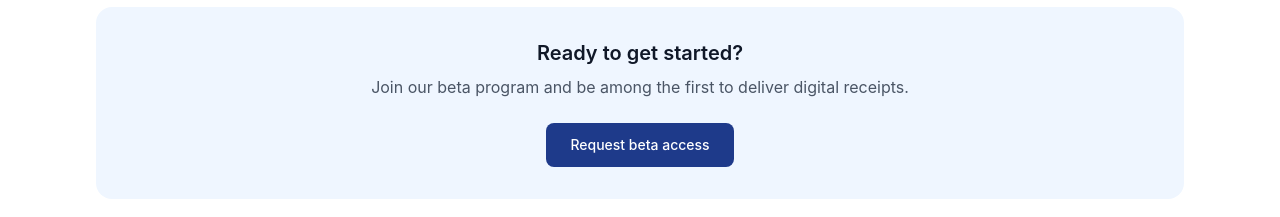
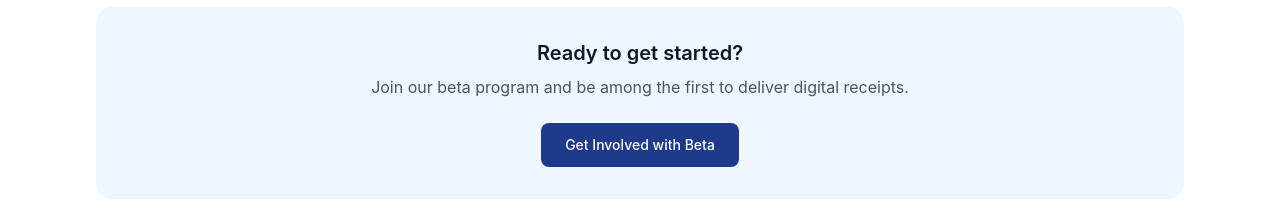
Before and after one commit to tjccapital/vero-site, a Next.js app: page /blog/drp-explained in a window 1280 px wide. Shown: the part 1100-1317 px from the top of the page. Built offline with nearby package versions, Linux system fonts and the light colour scheme.

Commit message:
Update blog CTA button text to 'Get Involved with Beta'

```diff
--- a/app/blog/[slug]/page.tsx
+++ b/app/blog/[slug]/page.tsx
@@ -232,7 +232,7 @@ export default async function BlogArticlePage({ params }: { params: Promise<{ sl
                 href="/contact"
                 className="inline-flex items-center justify-center px-6 py-3 text-sm font-medium text-white bg-primary-900 rounded-lg hover:bg-primary-800 transition-colors"
               >
-                Request beta access
+                Get Involved with Beta
               </a>
             </div>
           </div>
```
